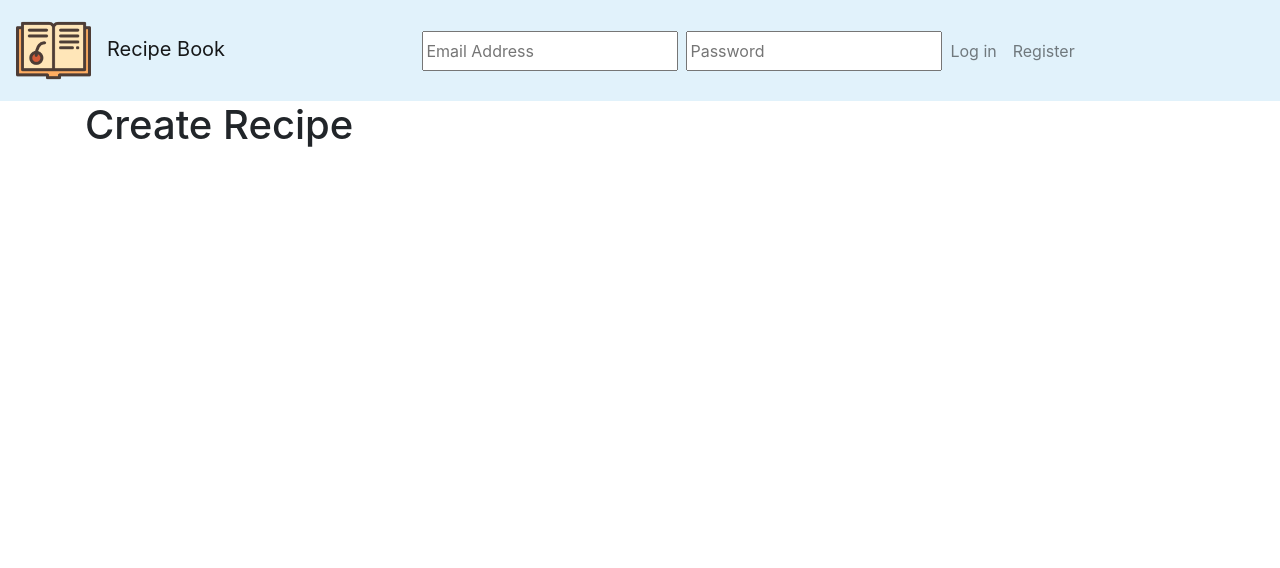
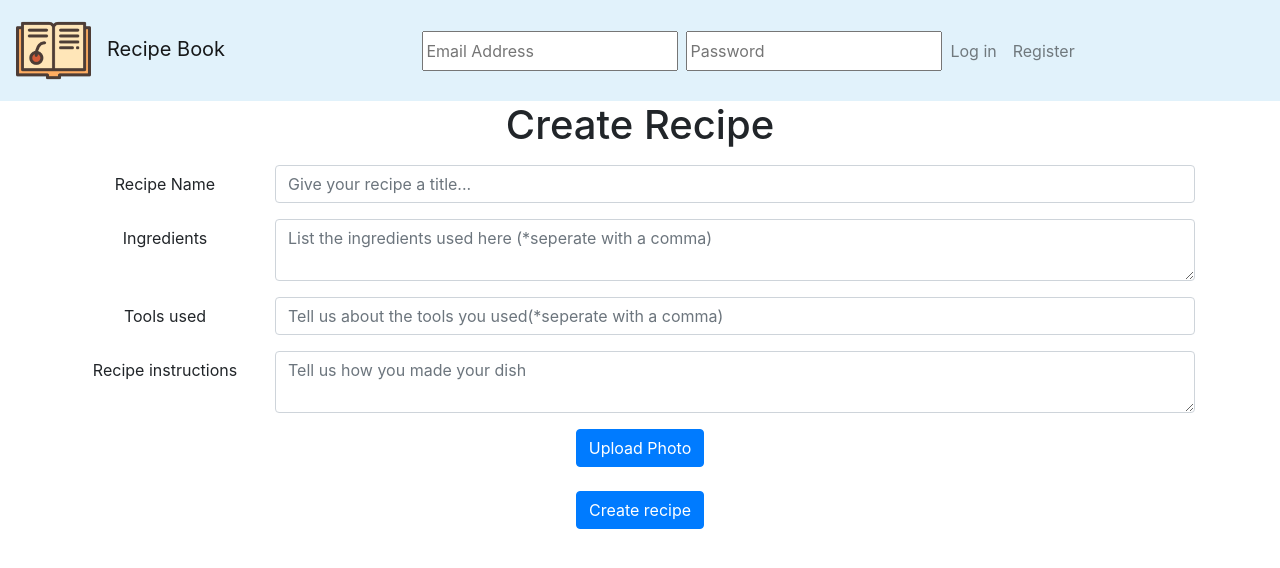
Before and after one commit to JoelPWK/cohort-jan-21, a React (Create React App) app in the folder client/: page /create-recipe in a window 1280 px wide. Shown: the top 568 px of the page. Built offline with nearby package versions, Linux system fonts and the light colour scheme.

Commit message:
Basic Form for registration
Will be amended once back end has been completed

```diff
--- a/client/src/components/Pages/CreateRecipe.js
+++ b/client/src/components/Pages/CreateRecipe.js
@@ -1,12 +1,133 @@
-import React from 'react'
-import Container from 'react-bootstrap/Container'
+import React, { Fragment, useState } from "react";
+import Container from "react-bootstrap/Container";
+import Button from "react-bootstrap/Button";
+import Axios from "axios";
+//TODO:: Move the Bootstrap lib to App.js
+import "bootstrap/dist/css/bootstrap.min.css";
 
 const CreateRecipe = () => {
-    return(
-        <Container>
-            <h1>Create Recipe</h1>
-        </Container>
-    )
-}
+  const [formData, setFormData] = useState({
+    name: "",
+    ingredients: "",
+    instructions: "",
+    tools: "",
+    estimatedTime: "",
+  });
+  //Initial state of alert
+  const [alert, setAlert] = useState({
+    msg: "",
+    type: "",
+    showing: false,
+  });
+  const { name, ingredients, instructions, tools, estimatedTime } = formData;
+
+  //Set the state of the form data when user types in the input
+  const onChange = (e) =>
+    setFormData({ ...formData, [e.target.name]: e.target.value });
+
+  //Creating an alert function to remove an alert after a set time, currently set at 5 sec
+  const alertHandler = (msg, type, showing = true) => {
+    setAlert({ ...alert, msg: msg, type: type, showing: showing });
+    if (msg.length > 0) {
+      setTimeout(() => {
+        alertHandler("", "", false);
+      }, 5000);
+    }
+  };
+
+  return (
+    <>
+      <Container className="text-center">
+        <h1>Create Recipe</h1>
+        <p className="lead"></p>
+        {/* Check if there is an alert and show it, else return an empty fragment */}
+        <Fragment>
+          {alert.showing === true ? (
+            <div className={`inline-block w-50 mx-auto alert ${alert.type}`}>
+              {alert.msg}
+            </div>
+          ) : (
+            <Fragment />
+          )}
+        </Fragment>
+
+        <form>
+          {/* Recipe Name input */}
+          <div className="form-group row">
+            <label className="col-sm-2 col-form-label">Recipe Name</label>
+            <div className="col-sm-10">
+              <input
+                className="form-control"
+                type="text"
+                placeholder="Give your recipe a title..."
+                name="recipeName"
+                value={name}
+                onChange={(e) => onChange(e)}
+                required
+              />
+            </div>
+          </div>
+
+          {/* Ingredients field */}
+          <div className="form-group row">
+            <label className="col-sm-2 col-form-label">Ingredients</label>
+            <div className="col-sm-10">
+              <textarea
+                className="form-control"
+                type="text"
+                placeholder="List the ingredients used here (*seperate with a comma)"
+                name="ingredients"
+                value={ingredients}
+                onChange={(e) => onChange(e)}
+                required
+              />
+            </div>
+          </div>
+          {/* Tools input */}
+          <div className="form-group row">
+            <label className="col-sm-2 col-form-label">Tools used</label>
+            <div className="col-sm-10">
+              <input
+                className="form-control"
+                type="text"
+                placeholder="Tell us about the tools you used(*seperate with a comma)"
+                name="toolsUsed"
+                value={tools}
+                onChange={(e) => onChange(e)}
+                required
+              />
+            </div>
+          </div>
+          {/* Instructions field */}
+          <div className="form-group row">
+            <label className="col-sm-2 col-form-label">
+              Recipe instructions{" "}
+            </label>
+            <div className="col-sm-10">
+              <textarea
+                className="form-control"
+                type="text"
+                placeholder="Tell us how you made your dish"
+                name="instructions"
+                value={instructions}
+                onChange={(e) => onChange(e)}
+                required
+              />
+            </div>
+          </div>
+
+          {/* Submit button */}
+          <Button className="mb-4" variant="primary" type="submit">
+            Upload Photo
+          </Button>
+          <br />
+          <Button className="mb-4" variant="primary" type="submit">
+            Create recipe
+          </Button>
+        </form>
+      </Container>
+    </>
+  );
+};
 
 export default CreateRecipe;
```
